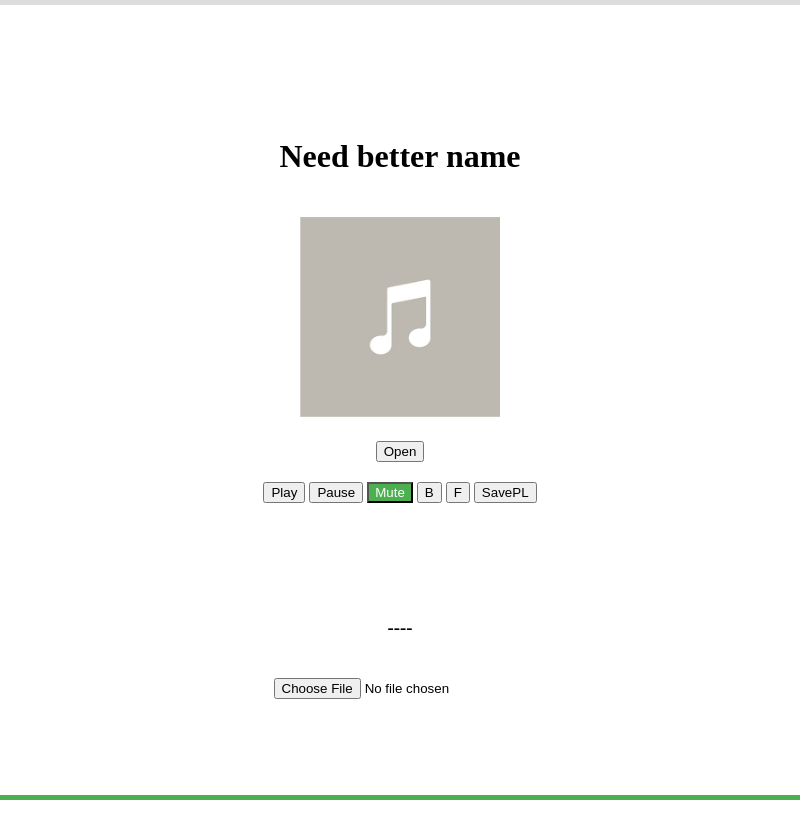
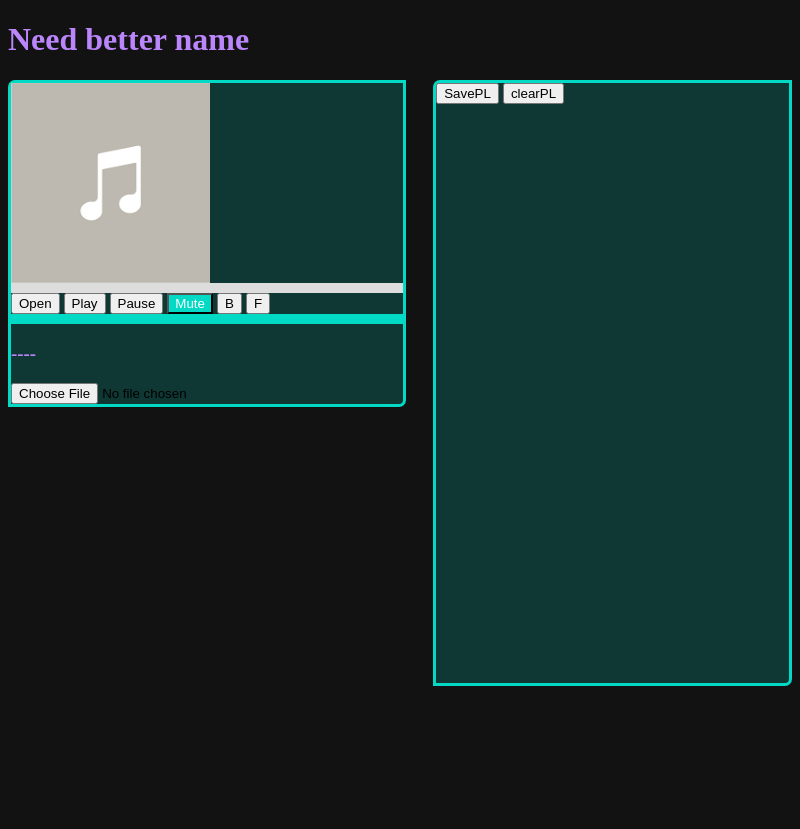
Before and after one commit to alx-askw/music-interface, an Electron app: page Frontend/index.html in a window 800 px wide. Drawn offline with Linux system fonts and the light colour scheme; no server answers.

Commit message:
some minor styling

```diff
--- a/Frontend/index.css
+++ b/Frontend/index.css
@@ -1,8 +1,24 @@
+body {
+    background-color: #121212;
+}
+
+#playlist {
+    color: #BB86FC;
+}
+
+#appTitle {
+    color: #BB86FC;
+}
+
+#lyrics {
+    color: #BB86FC;
+}
+
 .container {
-    display: flex;
+    /* display: flex;
     flex-direction: column;
     align-items: center;
-    justify-content: center;
+    justify-content: center; */
     height: 100vh;
     gap: 20px;
 }
@@ -10,46 +26,53 @@
 .albumArt {
     max-width: 250px;
     max-height: 200px;
+
+    display: flex;
+    align-items: center;
 }
 
 #audioPlayer {}
 
 #seekbar {
-    position: absolute;
+    /* position: absolute; */
     top: 0;
     left: 0;
     width: 100%;
-    height: 5px;
+    /* width: 300px; */
+    height: 10px;
     background-color: #ddd;
     cursor: pointer;
 }
 
 #seekbarFill {
     height: 100%;
-    background-color: #4caf50;
+    /* background-color: #4caf50; */
+    background-color: #BB86FC;
     width: 0;
 }
 
 
 #volumeSlider {
-    position: absolute;
+    /* position: absolute; */
     bottom: 0;
     left: 0;
     width: 100%;
-    height: 5px;
+    /* width: 300px; */
+    height: 10px;
     background-color: #ddd;
     cursor: pointer;
 }
 
 #volumeSliderFill {
     height: 100%;
-    background-color: #4caf50;
+    /* background-color: #4caf50; */
+    background-color: #03DAC5;
     width: 0;
 }
 
 
 #muteBtn {
-    background-color: #4caf50;
+    background-color: #03DAC5;
     color: white;
 }
 
@@ -57,3 +80,33 @@
 .currentSong {
     color: red;
 }
+
+.controls {
+    border: blue 2px solid;
+    width: 50%;
+    max-height: 50%;
+
+    float: left;
+
+    background-color: #0f3834;
+    /* box-shadow: 24px, 24px, #061615; */
+    border: #03DAC5 solid 3px;
+    border-radius: 7px 0px 7px 0px;
+
+
+}
+
+#playlistFuncs {
+    float: right;
+    width: 45%;
+    height: 75%;
+    background-color: #0f3834;
+    /* box-shadow: 24px, 24px, #061615; */
+    border: #03DAC5 solid 3px;
+    border-radius: 7px 0px 7px 0px;
+}
+
+#playlistContainer {
+    overflow-y: scroll;
+    height: 95%;
+}
--- a/Frontend/index.html
+++ b/Frontend/index.html
@@ -10,49 +10,48 @@
 
 <body>
     <div class="container">
-        <h1>Need better name</h1>
-        <!-- <h4 id="test">No Name</h4> -->
-        <div>
-            <img class="albumArt" id="albumArt" src="placeholder.png" alt="">
-        </div>
-        <div>
-            <!-- <input class="input" type="file" id="mp3File" accept=".mp3, .json"> -->
-            <button class="input" id="mp3File">Open</button>
-        </div>
+        <h1 id="appTitle">Need better name</h1>
         <div>
             <!-- <h2 id="songAndArtist">------------</h2> -->
-            <!-- <audio controls id="audioPlayer"></audio> -->
+
+        </div>
+        <div class="controls">
+            <img class="albumArt" id="albumArt" src="placeholder.png" alt="">
+
+            <div id="seekbar">
+                <div id="seekbarFill"></div>
+            </div>
+            <button class="input" id="mp3File">Open</button>
             <audio id="audioPlayer" autoplay src=""></audio>
             <button onclick="document.getElementById('audioPlayer').play()">Play</button>
             <button onclick="document.getElementById('audioPlayer').pause()">Pause</button>
             <button id="muteBtn">Mute</button>
             <button id="backBtn">B</button>
             <button id="forwardBtn">F</button>
-            <button id="savePlaylist">SavePL</button>
-
-        </div>
-        <div class="controls">
-            <div id="seekbar">
-                <div id="seekbarFill"></div>
-            </div>
             <div id="volumeSlider">
                 <div id="volumeSliderFill"></div>
             </div>
+            <div>
+                <h3 id="lyrics">----</h3>
+                <input class="lrcIn" type="file" id="lrcFile" accept=".lrc">
+            </div>
 
         </div>
-        <div>
-            <ul id="playlist">
+        <div id="playlistFuncs">
+            <button id="savePlaylist">SavePL</button>
+            <button id="clearPlaylist">clearPL</button>
+            <div id="playlistContainer">
+                <ul id="playlist">
 
-            </ul>
+                </ul>
+            </div>
         </div>
         <div id="response">
         </div>
 
         <div>
-            <h3 id="lyrics">----</h3>
         </div>
         <div>
-            <input class="lrcIn" type="file" id="lrcFile" accept=".lrc">
         </div>
     </div>
     <script>
--- a/Frontend/renderer.js
+++ b/Frontend/renderer.js
@@ -119,7 +119,7 @@ function volumeControl() {
   let volume = audioPlayer.muted;
   const muteButton = document.getElementById('muteBtn');
   volume !== true ? audioPlayer.muted = true : audioPlayer.muted = false;
-  muteButton.style.backgroundColor = audioPlayer.muted ? 'grey' : 'green';
+  muteButton.style.backgroundColor = audioPlayer.muted ? 'grey' : '#03DAC5';
 };
 
 function handleVolumeSlider(event) {
@@ -159,6 +159,8 @@ function songChangeHandle(event) {
 }
 
 
+
+
 async function eventHandlersMP3(event) {
   event = {
     target: {
@@ -173,6 +175,8 @@ async function eventHandlersMP3(event) {
   filePath = event.target.files[0].path;
   lyricPath = filePath.split(".")[0] + ".lrc";
   document.getElementById("audioPlayer").src = `file://${filePath}`;
+
+
 
   //*Adding and removing event listeners (remember that ELs aren't removed automatically)
   audioPlayer.removeEventListener("loadedmetadata", handleLoadedMetaData);
@@ -198,6 +202,16 @@ async function eventHandlersMP3(event) {
 
 }
 
+//? Should this stop and the clear the current music or not?
+//? Down to preference - maybe something for the config
+
+function clearPlaylist() {
+  playlist = [];
+  playlistPointer = 0;
+  uxPlaylistHandler();
+}
+
+
 async function savePlaylist() {
   let playlistPaths = [];
   playlist.forEach((value) => {
@@ -210,7 +224,6 @@ async function savePlaylist() {
 
 async function handleChanges(event) {
   console.log(event)
-  // const fileType = event.target.files[0].name.split(".")[1];
   let getPath = await window.testAPI.openFile();
   let fileType = getPath.filePaths[0].split('.')[1];
   switch (fileType) {
@@ -220,7 +233,6 @@ async function handleChanges(event) {
       break;
 
     case ('json'):
-      console.log("json loaded");
       let loadedPlaylist = await window.testAPI.playlistRead(getPath.filePaths[0]);
       //todo: if multiple files are selected, handle the different types
       Object.keys(loadedPlaylist).forEach(async function async(key, index) {
@@ -238,6 +250,14 @@ async function handleChanges(event) {
     eventHandlersMP3();
   }
 
+
+
+  uxPlaylistHandler();
+
+  document.getElementById('savePlaylist').addEventListener('click', savePlaylist);
+  document.getElementById('clearPlaylist').addEventListener('click', clearPlaylist);
+
+}
 
 function uxPlaylistHandler() {
   const playlistULTag = document.getElementById('playlist');
@@ -261,11 +281,7 @@ async function handleChanges(event) {
     playlistULTag.appendChild(entry);
   })
 }
-  uxPlaylistHandler();
 
-  document.getElementById('savePlaylist').addEventListener('click', savePlaylist);
-
-}
 
 // entry point into frontend event listeners
 document.getElementById("mp3File").addEventListener("click", handleChanges);
```
Also changed, not shown: DoD.md (+3 -2 lines), Frontend/main.js (+0 -11 lines), Frontend/server.js (+2 -1 lines). Lines whose indentation alone changed are shown as unchanged.
